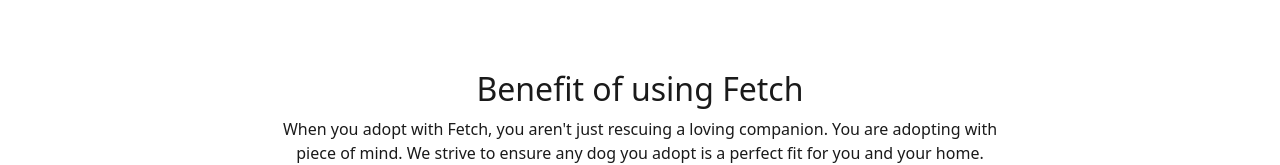
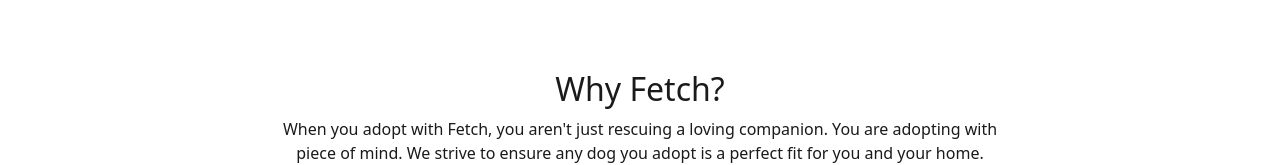
Before and after one commit to mattrobinette/FetchUI, an Angular app: page /home in a window 1280 px wide. Shown: the part 1238-1403 px from the top of the page. Built offline with nearby package versions, Linux system fonts and the light colour scheme.

Commit message:
Why Fetch?

```diff
--- a/src/app/home/home.component.html
+++ b/src/app/home/home.component.html
@@ -82,7 +82,7 @@
 <section id="benefits" class="container page">
     <div class="col-lg-8 offset-lg-2 text-center">
         <span class="lead"></span>
-        <h2>Benefit of using Fetch</h2>
+        <h2>Why Fetch?</h2>
         <p>When you adopt with Fetch, you aren't just rescuing a loving companion. You are adopting with piece of mind. We strive to ensure any dog you adopt is a perfect fit for you and your home.</p>
     </div>
     <!-- /col -->
```
